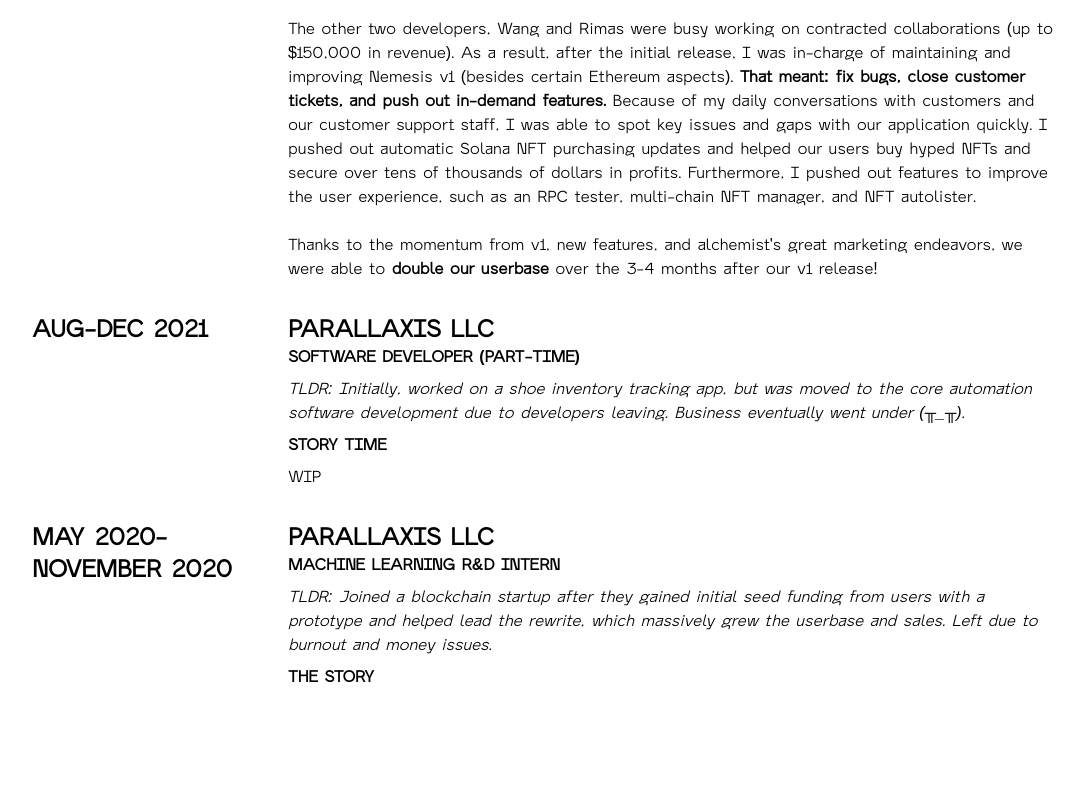
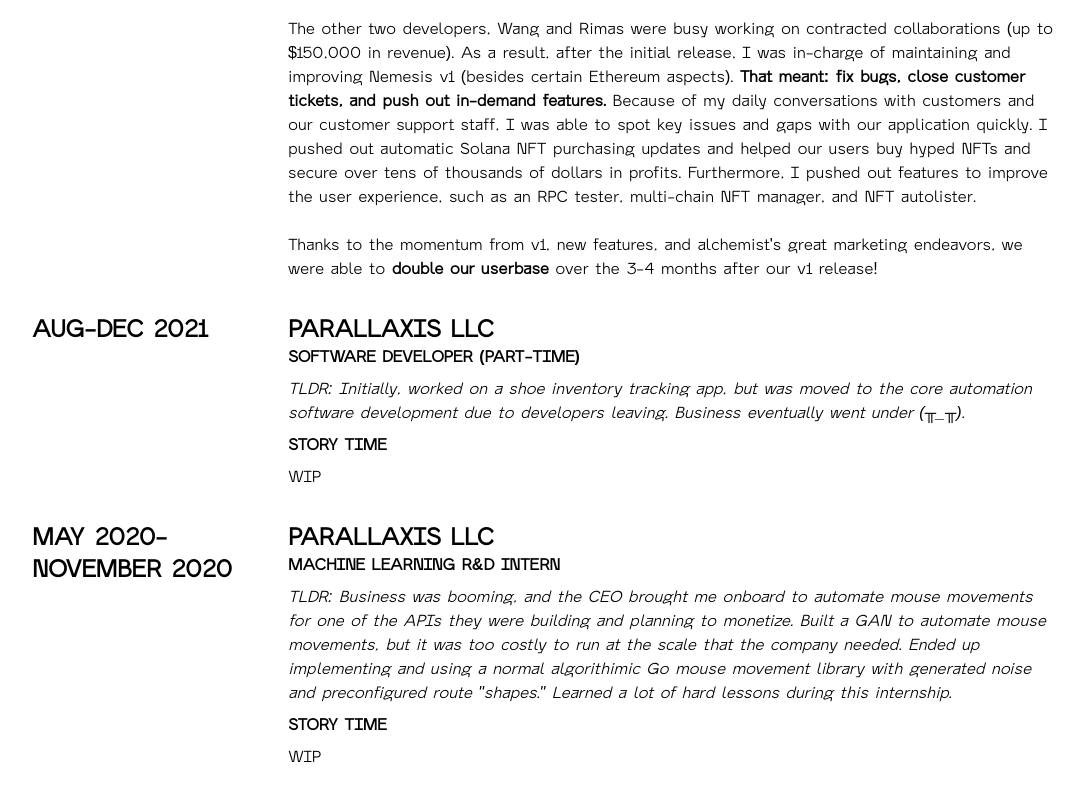
Before and after one commit to jchen42703/jchen42703.github.io, a React (Create React App) app in the folder v2/: page / in a window 1280 px wide. Shown: the part 2195-2995 px from the top of the page, without its empty margins (96-1180 px from the left). Before the commit the page ends 2963 px from the top, so only its background shows below. Built offline with nearby package versions, Linux system fonts and the light colour scheme.

Commit message:
Parallaxis 2020 TLDR

```diff
--- a/v2/src/home/work/parallaxis2020.tsx
+++ b/v2/src/home/work/parallaxis2020.tsx
@@ -30,19 +30,23 @@ function Parallaxis2020Experience() {
 				<br />
 				<div className="mt-2">
 					<p className="italic">
-						TLDR: Joined a blockchain startup after they gained
-						initial seed funding from users with a prototype and
-						helped lead the rewrite, which massively grew the
-						userbase and sales. Left due to burnout and money
-						issues.
+						TLDR: Business was booming, and the CEO brought me
+						onboard to automate mouse movements for one of the APIs
+						they were building and planning to monetize. Built a GAN
+						to automate mouse movements, but it was too costly to
+						run at the scale that the company needed. Ended up
+						implementing and using a normal algorithimic Go mouse
+						movement library with generated noise and preconfigured
+						route "shapes." Learned a lot of hard lessons during
+						this internship.
 					</p>
 				</div>
 				<UppercasedText
-					text={"The Story"}
+					text={"Story Time"}
 					bold={true}
 					classes={"text-1xl inline-block mt-2"}
 				></UppercasedText>
-				<div className="mt-2"></div>
+				<div className="mt-2">WIP</div>
 			</div>
 		</div>
 	);
```
